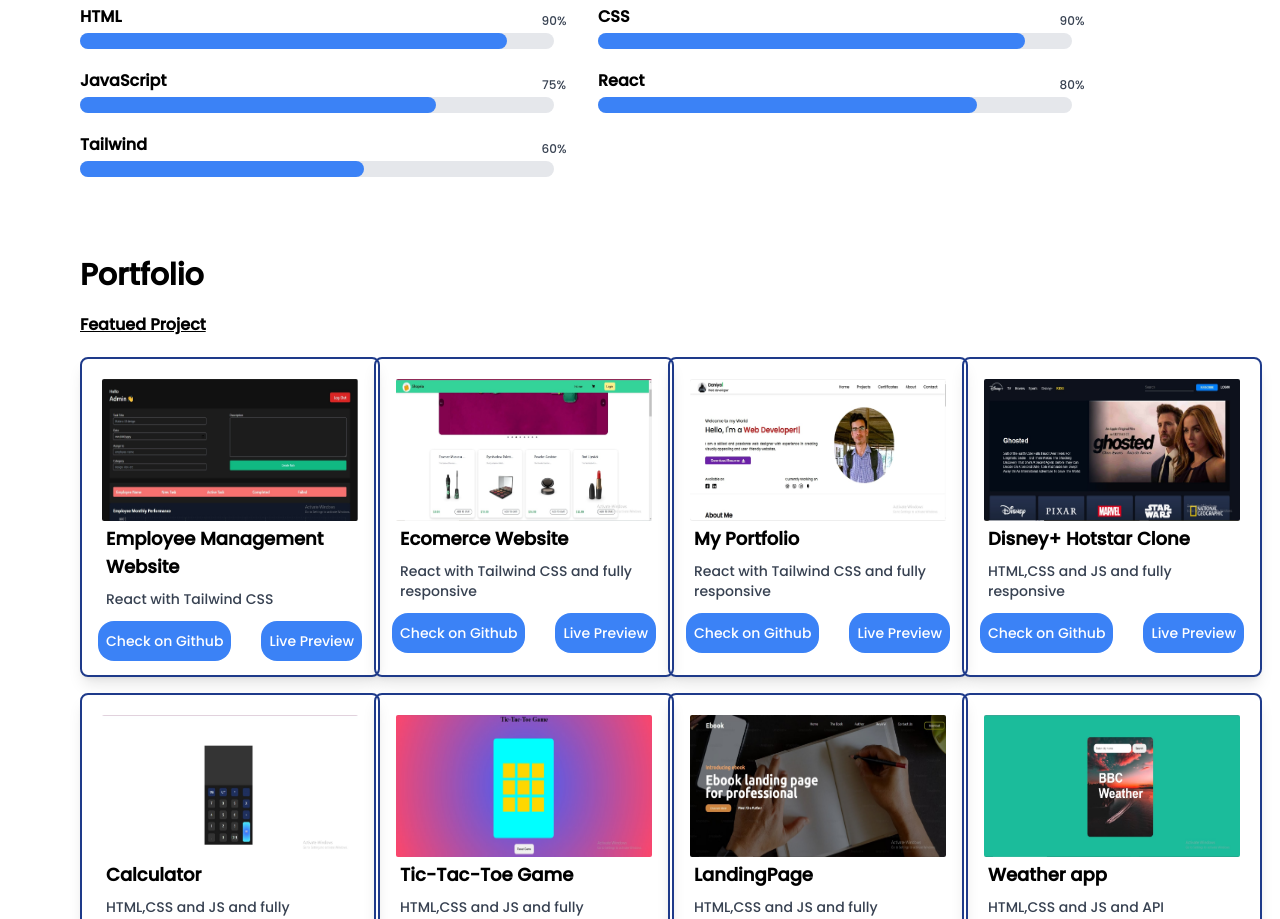
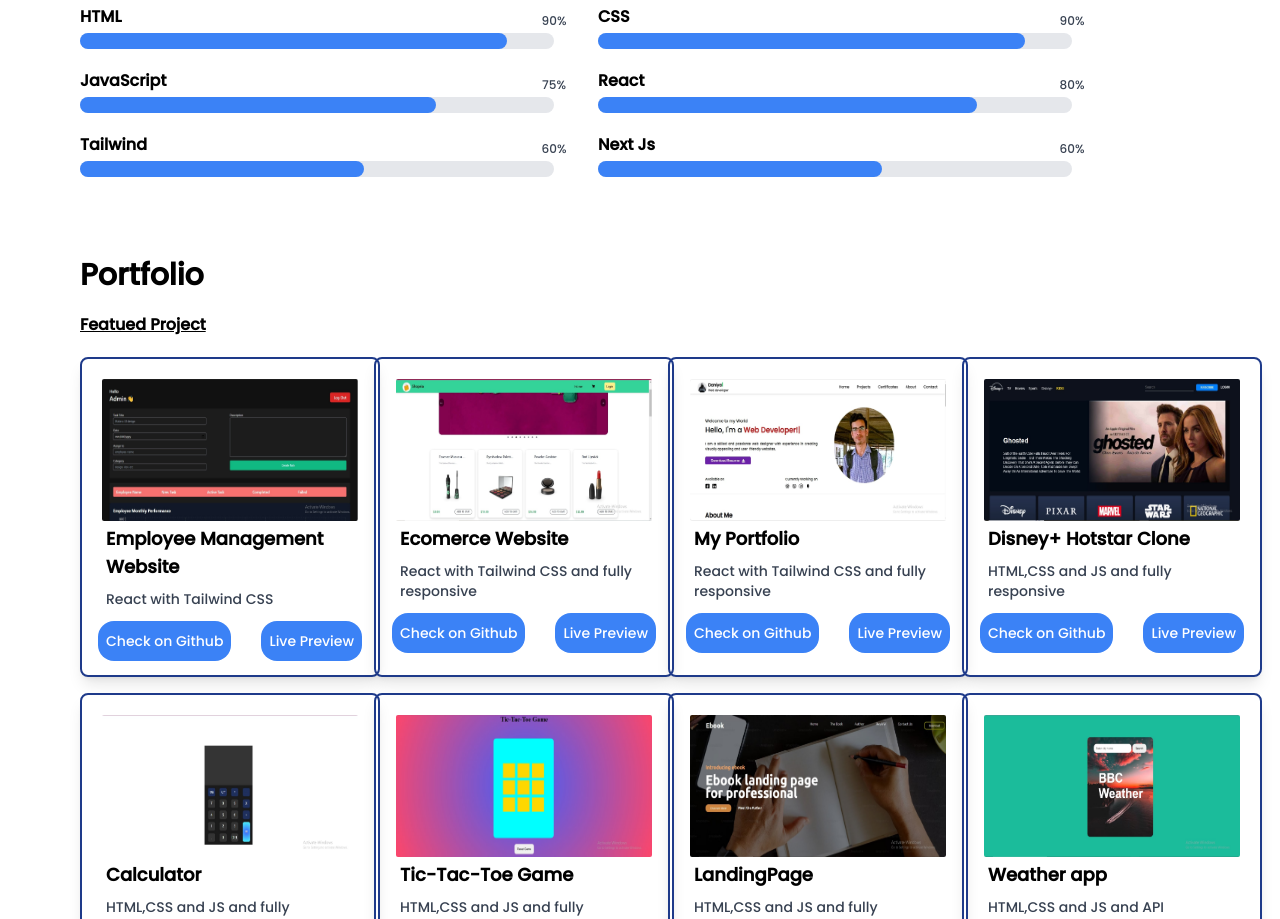
Before and after one commit to MuhammadDan/myportfoliowebsite, a React (Vite) app: page / in a window 1280 px wide. Shown: the part 1020-1939 px from the top of the page. Built offline with nearby package versions, Linux system fonts and the light colour scheme.

Commit message:
Update Skills.jsx

```diff
--- a/src/Component/Skills.jsx
+++ b/src/Component/Skills.jsx
@@ -6,6 +6,7 @@
   { name: "JavaScript", Level: 75 },
   { name: "React", Level: 80 },
   { name: "Tailwind", Level: 60 },
+  { name: "Next Js", Level: 60 },
 ];
 
 const Skills = () => {
```
